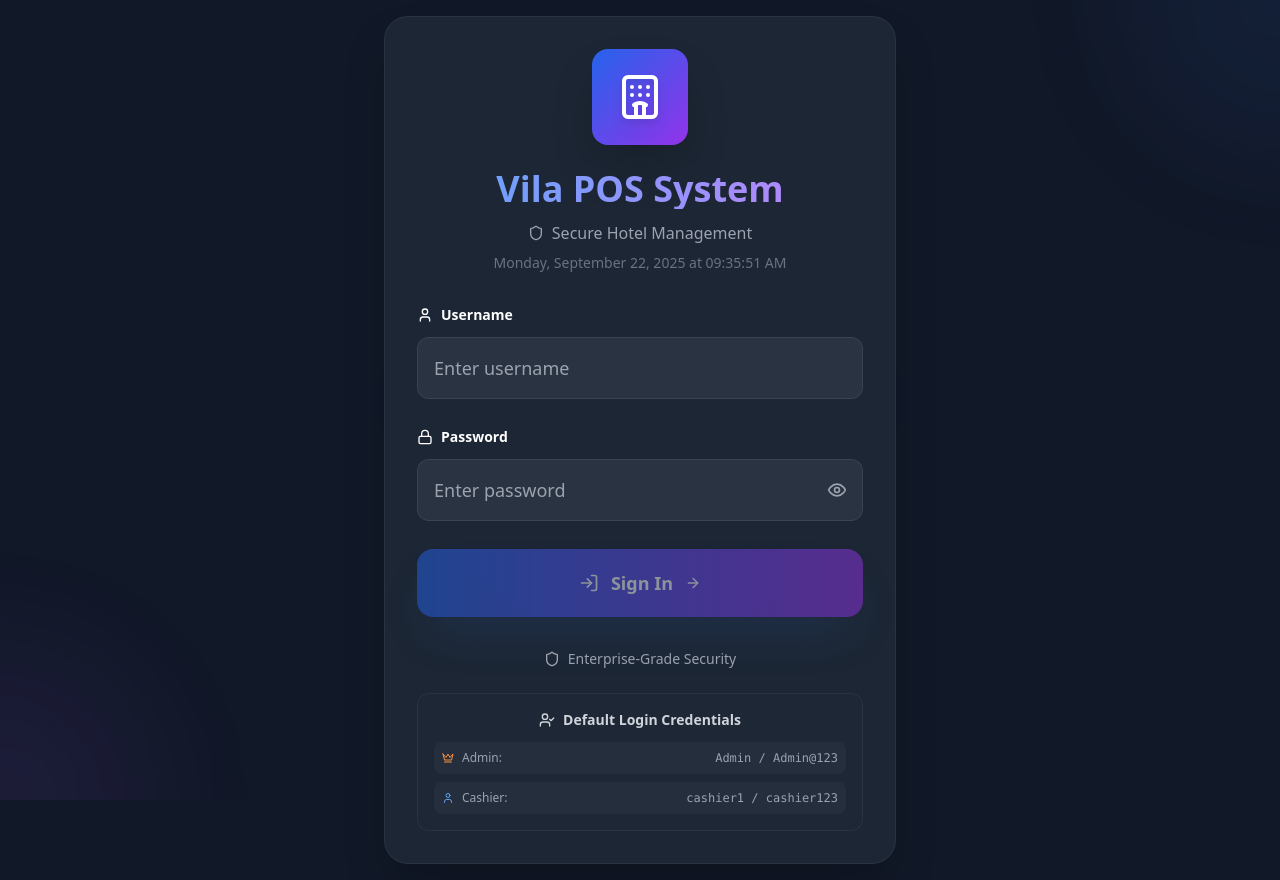
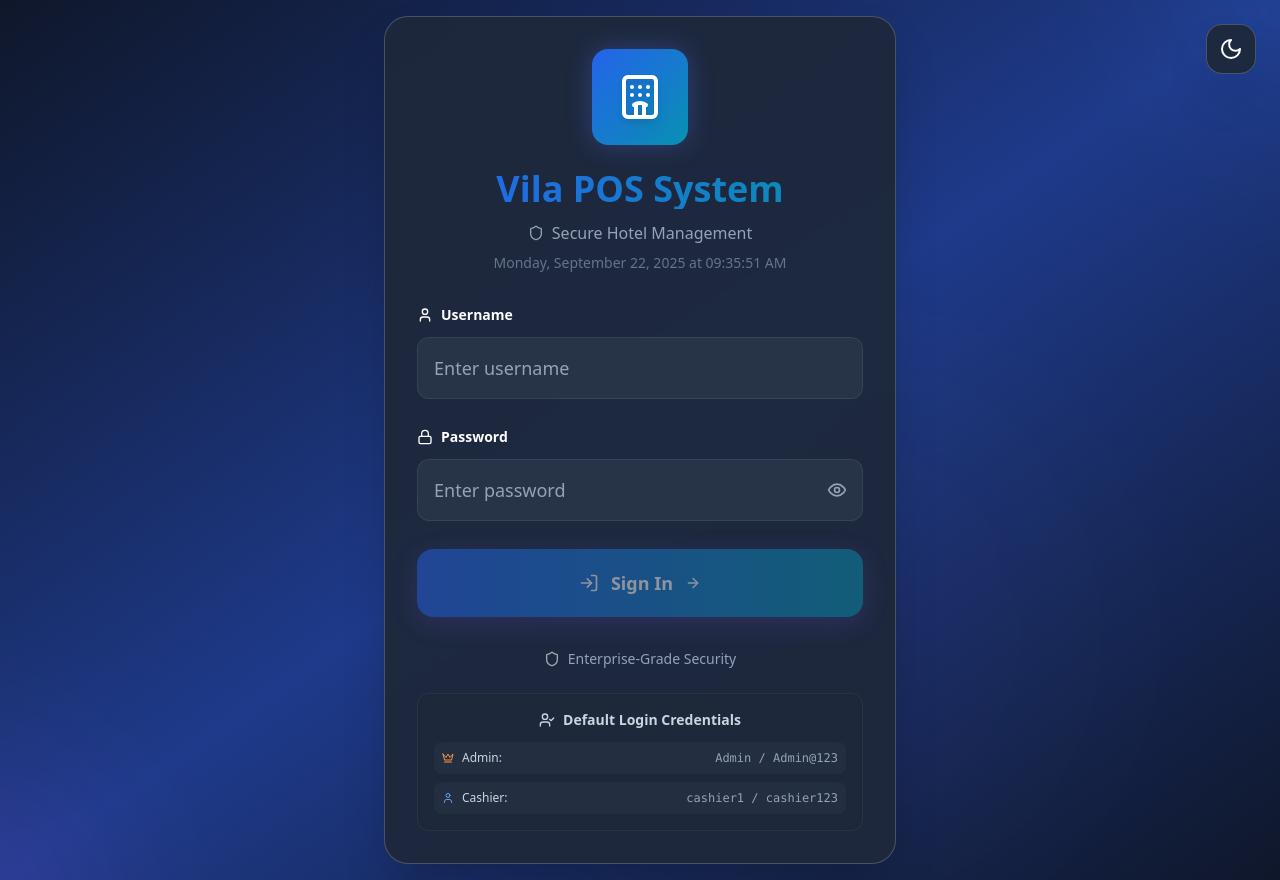
Before and after one commit to DarkWinzo/Villa-Bill-System, a React (Vite) app: page /login in a window 1280 px wide. Built offline with nearby package versions, Linux system fonts and the light colour scheme.

Commit message:
Fix POS System Issues

```diff
--- a/package.json
+++ b/package.json
@@ -7,13 +7,14 @@
     "dev": "vite",
     "build": "vite build",
     "preview": "vite preview",
-    "electron": "electron public/electron.js",
+    "electron": "cross-env NODE_ENV=development electron public/electron.js",
     "electron-dev": "concurrently \"npm run dev\" \"wait-on http://localhost:5173 && electron public/electron.js\"",
     "build-electron": "npm run build && electron-builder",
     "build-win": "npm run build && electron-builder --win",
     "clean-cache": "rimraf node_modules/.cache && rimraf dist-electron",
     "build-win-portable": "npm run build && electron-builder --win portable",
-    "prebuild-win": "npm run clean-cache"
+    "prebuild-win": "npm run clean-cache",
+    "start": "npm run build && electron public/electron.js"
   },
   "keywords": [
     "pos",
--- a/src/components/admin/CashierManagement.jsx
+++ b/src/components/admin/CashierManagement.jsx
@@ -68,7 +68,7 @@ export const CashierManagement = () => {
       setShowModal(false)
       setSelectedCashier(null)
       setFormData({ name: '', email: '', password: '', isActive: true })
-      fetchCashiers() // Refresh the list
+      await fetchCashiers() // Refresh the list
     } catch (error) {
       console.error('Error saving cashier:', error)
     }
@@ -90,7 +90,6 @@ export const CashierManagement = () => {
     if (window.confirm('Are you sure you want to delete this cashier?')) {
       try {
         await deleteCashier(cashierId)
-        fetchCashiers() // Refresh the list
       } catch (error) {
         console.error('Error deleting cashier:', error)
       }
@@ -102,7 +101,6 @@ export const CashierManagement = () => {
       const cashier = cashiers.find(c => c.id === cashierId)
       if (cashier) {
         await updateCashier(cashierId, { ...cashier, isActive: !cashier.isActive })
-        loadCashiers() // Refresh the list
       }
     } catch (error) {
       console.error('Error updating cashier status:', error)
@@ -362,7 +360,7 @@ export const CashierManagement = () => {
               onClick={() => {
                 setShowModal(false)
                 setSelectedCashier(null)
-                setFormData({ name: '', email: '', password: '', isActive: true })
+                setFormData({ username: '', full_name: '', email: '', password: '', isActive: true })
               }}
               className="btn-secondary flex-1"
             >
--- a/src/pages/LoginPage.jsx
+++ b/src/pages/LoginPage.jsx
@@ -18,7 +18,11 @@ import {
   Hotel,
   ArrowRight,
   Crown,
-  UserCheck
+  UserCheck,
+  Palette,
+  Sun,
+  Moon,
+  Monitor
 } from 'lucide-react'
 
 const LoginPage = () => {
@@ -27,6 +31,8 @@ const LoginPage = () => {
   const [isBlocked, setIsBlocked] = useState(false)
   const [blockTimeLeft, setBlockTimeLeft] = useState(0)
   const [currentTime, setCurrentTime] = useState(new Date())
+  const [theme, setTheme] = useState('dark')
+  const [showThemeSelector, setShowThemeSelector] = useState(false)
 
   const { login, isLoading, error } = useAuthStore()
   const navigate = useNavigate()
@@ -120,14 +126,141 @@ const LoginPage = () => {
     return 'success'
   }
 
+  const themes = {
+    dark: {
+      name: 'Dark Ocean',
+      bg: 'from-slate-900 via-blue-900 to-slate-900',
+      card: 'bg-slate-800/95',
+      accent: 'from-blue-600 to-cyan-600',
+      text: 'text-white',
+      icon: Moon
+    },
+    light: {
+      name: 'Light Sky',
+      bg: 'from-blue-50 via-indigo-50 to-purple-50',
+      card: 'bg-white/95',
+      accent: 'from-blue-600 to-purple-600',
+      text: 'text-slate-800',
+      icon: Sun
+    },
+    purple: {
+      name: 'Purple Dream',
+      bg: 'from-purple-900 via-violet-900 to-indigo-900',
+      card: 'bg-purple-800/95',
+      accent: 'from-purple-600 to-pink-600',
+      text: 'text-white',
+      icon: Palette
+    },
+    green: {
+      name: 'Forest Green',
+      bg: 'from-emerald-900 via-teal-900 to-green-900',
+      card: 'bg-emerald-800/95',
+      accent: 'from-emerald-600 to-teal-600',
+      text: 'text-white',
+      icon: Monitor
+    }
+  }
+
+  const currentTheme = themes[theme]
+
   return (
-    <div className="min-h-screen bg-gray-900 flex items-center justify-center p-4">
+    <div className={`min-h-screen bg-gradient-to-br ${currentTheme.bg} flex items-center justify-center p-4 relative overflow-hidden`}>
       {/* Animated background elements */}
       <div className="absolute inset-0 overflow-hidden">
-        <div className="absolute -top-40 -right-40 w-80 h-80 bg-blue-500/10 rounded-full blur-3xl animate-pulse"></div>
-        <div className="absolute -bottom-40 -left-40 w-80 h-80 bg-purple-500/10 rounded-full blur-3xl animate-pulse" style={{ animationDelay: '1s' }}></div>
-        <div className="absolute top-1/2 left-1/2 transform -translate-x-1/2 -translate-y-1/2 w-96 h-96 bg-indigo-500/5 rounded-full blur-3xl animate-pulse" style={{ animationDelay: '2s' }}></div>
+        <motion.div
+          animate={{
+            x: [0, 100, 0],
+            y: [0, -100, 0],
+            scale: [1, 1.2, 1],
+            rotate: [0, 180, 360]
+          }}
+          transition={{
+            duration: 20,
+            repeat: Infinity,
+            ease: "linear"
+          }}
+          className="absolute -top-40 -right-40 w-80 h-80 bg-blue-500/10 rounded-full blur-3xl"
+        />
+        <motion.div
+          animate={{
+            x: [0, -100, 0],
+            y: [0, 100, 0],
+            scale: [1, 1.1, 1],
+            rotate: [360, 180, 0]
+          }}
+          transition={{
+            duration: 25,
+            repeat: Infinity,
+            ease: "linear"
+          }}
+          className="absolute -bottom-40 -left-40 w-80 h-80 bg-purple-500/10 rounded-full blur-3xl"
+        />
+        <motion.div
+          animate={{
+            scale: [1, 1.3, 1],
+            rotate: [0, 360, 0],
+            opacity: [0.3, 0.6, 0.3]
+          }}
+          transition={{
+            duration: 15,
+            repeat: Infinity,
+            ease: "easeInOut"
+          }}
+          className="absolute top-1/2 left-1/2 transform -translate-x-1/2 -translate-y-1/2 w-96 h-96 bg-indigo-500/5 rounded-full blur-3xl"
+        />
       </div>
+
+      {/* Theme Selector */}
+      <motion.div
+        initial={{ opacity: 0, x: 50 }}
+        animate={{ opacity: 1, x: 0 }}
+        className="absolute top-6 right-6 z-20"
+      >
+        <div className="relative">
+          <motion.button
+            whileHover={{ scale: 1.1 }}
+            whileTap={{ scale: 0.9 }}
+            onClick={() => setShowThemeSelector(!showThemeSelector)}
+            className={`p-3 ${currentTheme.card} backdrop-blur-xl border border-white/20 rounded-2xl shadow-2xl ${currentTheme.text} hover:shadow-3xl transition-all duration-300`}
+          >
+            <currentTheme.icon className="w-6 h-6" />
+          </motion.button>
+
+          <AnimatePresence>
+            {showThemeSelector && (
+              <motion.div
+                initial={{ opacity: 0, scale: 0.8, y: -10 }}
+                animate={{ opacity: 1, scale: 1, y: 0 }}
+                exit={{ opacity: 0, scale: 0.8, y: -10 }}
+                className={`absolute top-16 right-0 ${currentTheme.card} backdrop-blur-xl border border-white/20 rounded-2xl shadow-2xl p-4 min-w-[200px]`}
+              >
+                <h3 className={`${currentTheme.text} font-bold mb-3 text-sm`}>Choose Theme</h3>
+                <div className="space-y-2">
+                  {Object.entries(themes).map(([key, themeOption]) => (
+                    <motion.button
+                      key={key}
+                      whileHover={{ scale: 1.02 }}
+                      whileTap={{ scale: 0.98 }}
+                      onClick={() => {
+                        setTheme(key)
+                        setShowThemeSelector(false)
+                      }}
+                      className={`w-full flex items-center gap-3 p-3 rounded-xl transition-all duration-300 ${
+                        theme === key
+                          ? `bg-gradient-to-r ${themeOption.accent} text-white shadow-lg`
+                          : `${currentTheme.text} hover:bg-white/10`
+                      }`}
+                    >
+                      <themeOption.icon className="w-4 h-4" />
+                      <span className="text-sm font-medium">{themeOption.name}</span>
+                    </motion.button>
+                  ))}
+                </div>
+              </motion.div>
+            )}
+          </AnimatePresence>
+        </div>
+      </motion.div>
 
       {/* Main login container */}
       <motion.div
@@ -142,7 +275,7 @@ const LoginPage = () => {
         className="relative z-10 w-full max-w-lg"
       >
         {/* Glass morphism card */}
-        <div className="bg-gray-800/90 backdrop-blur-xl border border-gray-700/50 rounded-3xl p-8 shadow-2xl">
+        <div className={`${currentTheme.card} backdrop-blur-xl border border-white/20 rounded-3xl p-8 shadow-2xl`}>
           {/* Header section */}
           <motion.div
             initial={{ opacity: 0, y: 20 }}
@@ -153,7 +286,17 @@ const LoginPage = () => {
             <motion.div
               whileHover={{ scale: 1.1, rotate: 10 }}
               whileTap={{ scale: 0.95 }}
-              className="mx-auto w-24 h-24 bg-gradient-to-br from-blue-600 to-purple-600 rounded-2xl flex items-center justify-center mb-6 shadow-2xl"
+              animate={{
+                boxShadow: [
+                  "0 0 20px rgba(59, 130, 246, 0.3)",
+                  "0 0 40px rgba(147, 51, 234, 0.4)",
+                  "0 0 20px rgba(59, 130, 246, 0.3)"
+                ]
+              }}
+              transition={{
+                boxShadow: { duration: 3, repeat: Infinity, ease: "easeInOut" }
+              }}
+              className={`mx-auto w-24 h-24 bg-gradient-to-br ${currentTheme.accent} rounded-2xl flex items-center justify-center mb-6 shadow-2xl`}
             >
               <Hotel className="w-12 h-12 text-white drop-shadow-lg" />
             </motion.div>
@@ -162,7 +305,7 @@ const LoginPage = () => {
               initial={{ opacity: 0 }}
               animate={{ opacity: 1 }}
               transition={{ delay: 0.4 }}
-              className="text-4xl font-bold bg-gradient-to-r from-blue-400 to-purple-400 bg-clip-text text-transparent mb-3"
+              className={`text-4xl font-bold bg-gradient-to-r ${currentTheme.accent} bg-clip-text text-transparent mb-3`}
             >
               Vila POS System
             </motion.h1>
@@ -171,7 +314,7 @@ const LoginPage = () => {
               initial={{ opacity: 0 }}
               animate={{ opacity: 1 }}
               transition={{ delay: 0.5 }}
-              className="text-gray-400 flex items-center justify-center gap-2 mb-2"
+              className={`${theme === 'light' ? 'text-slate-600' : 'text-slate-400'} flex items-center justify-center gap-2 mb-2`}
             >
               <Shield className="w-4 h-4" />
               Secure Hotel Management
@@ -181,7 +324,7 @@ const LoginPage = () => {
               initial={{ opacity: 0 }}
               animate={{ opacity: 1 }}
               transition={{ delay: 0.6 }}
-              className="text-sm text-gray-500"
+              className={`text-sm ${theme === 'light' ? 'text-slate-500' : 'text-slate-500'}`}
             >
               {currentTime.toLocaleString('en-LK', {
                 weekday: 'long',
@@ -228,7 +371,7 @@ const LoginPage = () => {
               animate={{ opacity: 1, x: 0 }}
               transition={{ delay: 0.7, duration: 0.6 }}
             >
-              <label htmlFor="username" className="block text-sm font-bold text-white mb-3 flex items-center gap-2">
+              <label htmlFor="username" className={`block text-sm font-bold ${currentTheme.text} mb-3 flex items-center gap-2`}>
                 <User className="w-4 h-4" />
                 Username
               </label>
@@ -239,17 +382,17 @@ const LoginPage = () => {
                   id="username"
                   disabled={isBlocked}
                   className={`
-                    w-full px-4 py-4 bg-gray-700/50 backdrop-blur-sm border rounded-xl
-                    text-gray-100 placeholder-gray-400 font-medium text-lg
-                    focus:outline-none focus:ring-2 focus:bg-gray-600/50
+                    w-full px-4 py-4 ${theme === 'light' ? 'bg-white/70' : 'bg-slate-700/50'} backdrop-blur-sm border rounded-xl
+                    ${currentTheme.text} ${theme === 'light' ? 'placeholder-slate-400' : 'placeholder-slate-400'} font-medium text-lg
+                    focus:outline-none focus:ring-2 ${theme === 'light' ? 'focus:bg-white/90' : 'focus:bg-slate-600/50'}
                     transition-all duration-300 ease-out
                     disabled:opacity-50 disabled:cursor-not-allowed
-                    hover:bg-gray-600/30
+                    ${theme === 'light' ? 'hover:bg-white/80' : 'hover:bg-slate-600/30'}
                     ${getFieldStatus('username') === 'error'
                       ? 'border-red-500/50 focus:ring-red-500/50 focus:border-red-500'
                       : getFieldStatus('username') === 'success'
                       ? 'border-green-500/50 focus:ring-green-500/50 focus:border-green-500'
-                      : 'border-gray-600/50 focus:ring-blue-500/50 focus:border-blue-500'
+                      : `${theme === 'light' ? 'border-slate-300/50' : 'border-slate-600/50'} focus:ring-blue-500/50 focus:border-blue-500`
                     }
                   `}
                   placeholder="Enter username"
@@ -295,7 +438,7 @@ const LoginPage = () => {
               animate={{ opacity: 1, x: 0 }}
               transition={{ delay: 0.8, duration: 0.6 }}
             >
-              <label htmlFor="password" className="block text-sm font-bold text-white mb-3 flex items-center gap-2">
+              <label htmlFor="password" className={`block text-sm font-bold ${currentTheme.text} mb-3 flex items-center gap-2`}>
                 <Lock className="w-4 h-4" />
                 Password
               </label>
@@ -306,17 +449,17 @@ const LoginPage = () => {
                   id="password"
                   disabled={isBlocked}
                   className={`
-                    w-full px-4 pr-16 py-4 bg-gray-700/50 backdrop-blur-sm border rounded-xl
-                    text-gray-100 placeholder-gray-400 font-medium text-lg
-                    focus:outline-none focus:ring-2 focus:bg-gray-600/50
+                    w-full px-4 pr-16 py-4 ${theme === 'light' ? 'bg-white/70' : 'bg-slate-700/50'} backdrop-blur-sm border rounded-xl
+                    ${currentTheme.text} ${theme === 'light' ? 'placeholder-slate-400' : 'placeholder-slate-400'} font-medium text-lg
+                    focus:outline-none focus:ring-2 ${theme === 'light' ? 'focus:bg-white/90' : 'focus:bg-slate-600/50'}
                     transition-all duration-300 ease-out
                     disabled:opacity-50 disabled:cursor-not-allowed
-                    hover:bg-gray-600/30
+                    ${theme === 'light' ? 'hover:bg-white/80' : 'hover:bg-slate-600/30'}
                     ${getFieldStatus('password') === 'error'
                       ? 'border-red-500/50 focus:ring-red-500/50 focus:border-red-500'
                       : getFieldStatus('password') === 'success'
                       ? 'border-green-500/50 focus:ring-green-500/50 focus:border-green-500'
-                      : 'border-gray-600/50 focus:ring-blue-500/50 focus:border-blue-500'
+                      : `${theme === 'light' ? 'border-slate-300/50' : 'border-slate-600/50'} focus:ring-blue-500/50 focus:border-blue-500`
                     }
                   `}
                   placeholder="Enter password"
@@ -329,7 +472,7 @@ const LoginPage = () => {
                   type="button"
                   onClick={() => setShowPassword(!showPassword)}
                   disabled={isBlocked}
-                  className="absolute right-4 top-1/2 transform -translate-y-1/2 text-gray-400 hover:text-gray-200 transition-all duration-300 disabled:opacity-50 hover:scale-110 z-10"
+                  className={`absolute right-4 top-1/2 transform -translate-y-1/2 ${theme === 'light' ? 'text-slate-600 hover:text-slate-800' : 'text-slate-400 hover:text-slate-200'} transition-all duration-300 disabled:opacity-50 hover:scale-110 z-10`}
                 >
                   {showPassword ? <EyeOff className="w-5 h-5" /> : <Eye className="w-5 h-5" />}
                 </motion.button>
@@ -412,6 +555,16 @@ const LoginPage = () => {
               <motion.button
                 whileHover={{ scale: isBlocked ? 1 : 1.05 }}
                 whileTap={{ scale: isBlocked ? 1 : 0.98 }}
+                animate={!isBlocked && !isLoading ? {
+                  boxShadow: [
+                    "0 4px 20px rgba(59, 130, 246, 0.3)",
+                    "0 8px 30px rgba(147, 51, 234, 0.4)",
+                    "0 4px 20px rgba(59, 130, 246, 0.3)"
+                  ]
+                } : {}}
+                transition={{
+                  boxShadow: { duration: 2, repeat: Infinity, ease: "easeInOut" }
+                }}
                 type="submit"
                 disabled={isLoading || isBlocked || !isValid}
                 className={`
@@ -421,8 +574,8 @@ const LoginPage = () => {
                   disabled:opacity-50 disabled:cursor-not-allowed
                   shadow-2xl
                   ${isBlocked
-                    ? 'bg-gray-600/50'
-                    : 'bg-gradient-to-r from-blue-600 to-purple-600 hover:from-blue-700 hover:to-purple-700 shadow-blue-500/25'
+                    ? `${theme === 'light' ? 'bg-slate-400/50' : 'bg-slate-600/50'}`
+                    : `bg-gradient-to-r ${currentTheme.accent} hover:shadow-3xl transform hover:-translate-y-1`
                   }
                 `}
               >
@@ -454,30 +607,30 @@ const LoginPage = () => {
             transition={{ delay: 1.0, duration: 0.6 }}
             className="mt-8 text-center space-y-6"
           >
-            <div className="flex items-center justify-center gap-2 text-white/60 text-sm font-medium">
+            <div className={`flex items-center justify-center gap-2 ${theme === 'light' ? 'text-slate-600' : 'text-white/60'} text-sm font-medium`}>
               <Shield className="w-4 h-4" />
-              <span className="text-gray-400">Enterprise-Grade Security</span>
+              <span className={theme === 'light' ? 'text-slate-600' : 'text-slate-400'}>Enterprise-Grade Security</span>
             </div>
 
-            <div className="bg-gray-800/50 backdrop-blur-sm rounded-xl p-4 border border-gray-700/50">
-              <p className="text-sm font-semibold text-gray-300 mb-3 flex items-center justify-center gap-2">
+            <div className={`${theme === 'light' ? 'bg-white/50' : 'bg-slate-800/50'} backdrop-blur-sm rounded-xl p-4 border ${theme === 'light' ? 'border-slate-200/50' : 'border-slate-700/50'}`}>
+              <p className={`text-sm font-semibold ${theme === 'light' ? 'text-slate-700' : 'text-slate-300'} mb-3 flex items-center justify-center gap-2`}>
                 <UserCheck className="w-4 h-4" />
                 Default Login Credentials
               </p>
-              <div className="space-y-2 text-xs text-gray-400">
-                <div className="flex items-center justify-between bg-gray-700/30 rounded-lg p-2">
+              <div className="space-y-2 text-xs">
+                <div className={`flex items-center justify-between ${theme === 'light' ? 'bg-slate-100/70' : 'bg-slate-700/30'} rounded-lg p-2`}>
                   <div className="flex items-center gap-2">
                     <Crown className="w-3 h-3 text-orange-400" />
-                    <span className="font-medium">Admin:</span>
+                    <span className={`font-medium ${theme === 'light' ? 'text-slate-700' : 'text-slate-300'}`}>Admin:</span>
                   </div>
-                  <span className="font-mono">Admin / Admin@123</span>
+                  <span className={`font-mono ${theme === 'light' ? 'text-slate-600' : 'text-slate-400'}`}>Admin / Admin@123</span>
                 </div>
-                <div className="flex items-center justify-between bg-gray-700/30 rounded-lg p-2">
+                <div className={`flex items-center justify-between ${theme === 'light' ? 'bg-slate-100/70' : 'bg-slate-700/30'} rounded-lg p-2`}>
                   <div className="flex items-center gap-2">
                     <User className="w-3 h-3 text-blue-400" />
-                    <span className="font-medium">Cashier:</span>
+                    <span className={`font-medium ${theme === 'light' ? 'text-slate-700' : 'text-slate-300'}`}>Cashier:</span>
                   </div>
-                  <span className="font-mono">cashier1 / cashier123</span>
+                  <span className={`font-mono ${theme === 'light' ? 'text-slate-600' : 'text-slate-400'}`}>cashier1 / cashier123</span>
                 </div>
               </div>
             </div>
```
Also changed, not shown: public/electron.js (+21 -14 lines), src/components/admin/RoomManagement.jsx (+42 -29 lines), src/components/common/DataTable.jsx (+7 -7 lines), src/index.css (+10 -10 lines).
